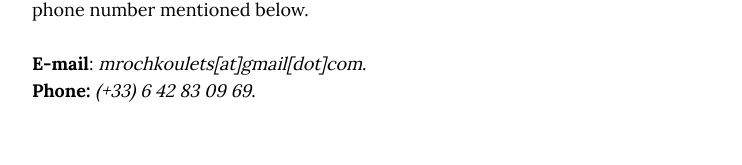
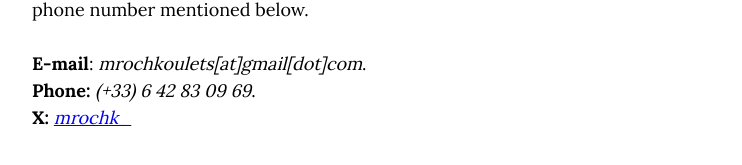
Before and after one commit to mrochk/mrochk.github.io, a Jekyll site: the page built from index.html, in a window 1280 px wide. Shown: the part 633-798 px from the top of the page, without its empty margins (268-1010 px from the left). Built offline with Jekyll 4.4.1, drawn with Linux system fonts in a browser that asks for light colours.

Commit message:
Added X.com account.

```diff
--- a/_config.yml
+++ b/_config.yml
@@ -23,7 +23,7 @@
 resume_header_contact_info:     "(+33) 6 42 83 09 69 - mrochkoulets@gmail.com"
 display_header_contact_info:    "false"
 
-resume_header_intro: "<p>I am a twenty-one years old computer science masters student mainly interested in <b>Machine/Deep Learning</b>. I am currently studying at <b>KU Leuven</b> in Belgium. If you would like to know more about me, feel free to take a look at my <a href=\"./resume.pdf\">resume</a> and <a href=\"https://github.com/mrochk\">Github</a> profile.<br><br>Click <a href=\"./projects.html\">here</a> to see a non-exhaustive list of projects I've been working on.<br><br>I am always interested and looking for new challenges and opportunities. If you would like to contact me, do not hesitate to use my personal email address or phone number mentioned below.<br><br><b>E-mail</b>: <i>mrochkoulets[at]gmail[dot]com</i>.<br><b>Phone:</b> <i>(+33) 6 42  83 09 69</i>.</p>"
+resume_header_intro: "<p>I am a twenty-one years old computer science masters student mainly interested in <b>Machine/Deep Learning</b>. I am currently studying at <b>KU Leuven</b> in Belgium. If you would like to know more about me, feel free to take a look at my <a href=\"./resume.pdf\">resume</a> and <a href=\"https://github.com/mrochk\">Github</a> profile.<br><br>Click <a href=\"./projects.html\">here</a> to see a non-exhaustive list of projects I've been working on.<br><br>I am always interested and looking for new challenges and opportunities. If you would like to contact me, do not hesitate to use my personal email address or phone number mentioned below.<br><br><b>E-mail</b>: <i>mrochkoulets[at]gmail[dot]com</i>.<br><b>Phone:</b> <i>(+33) 6 42  83 09 69</i>.<br><b>X:</b> <a href=\"https://x.com/mrochk_\"><i>mrochk_</i></a></p>"
 
 # use "yes" to display the email contact button,
 # "no" to display an "I'm not looking for work" message,
```
